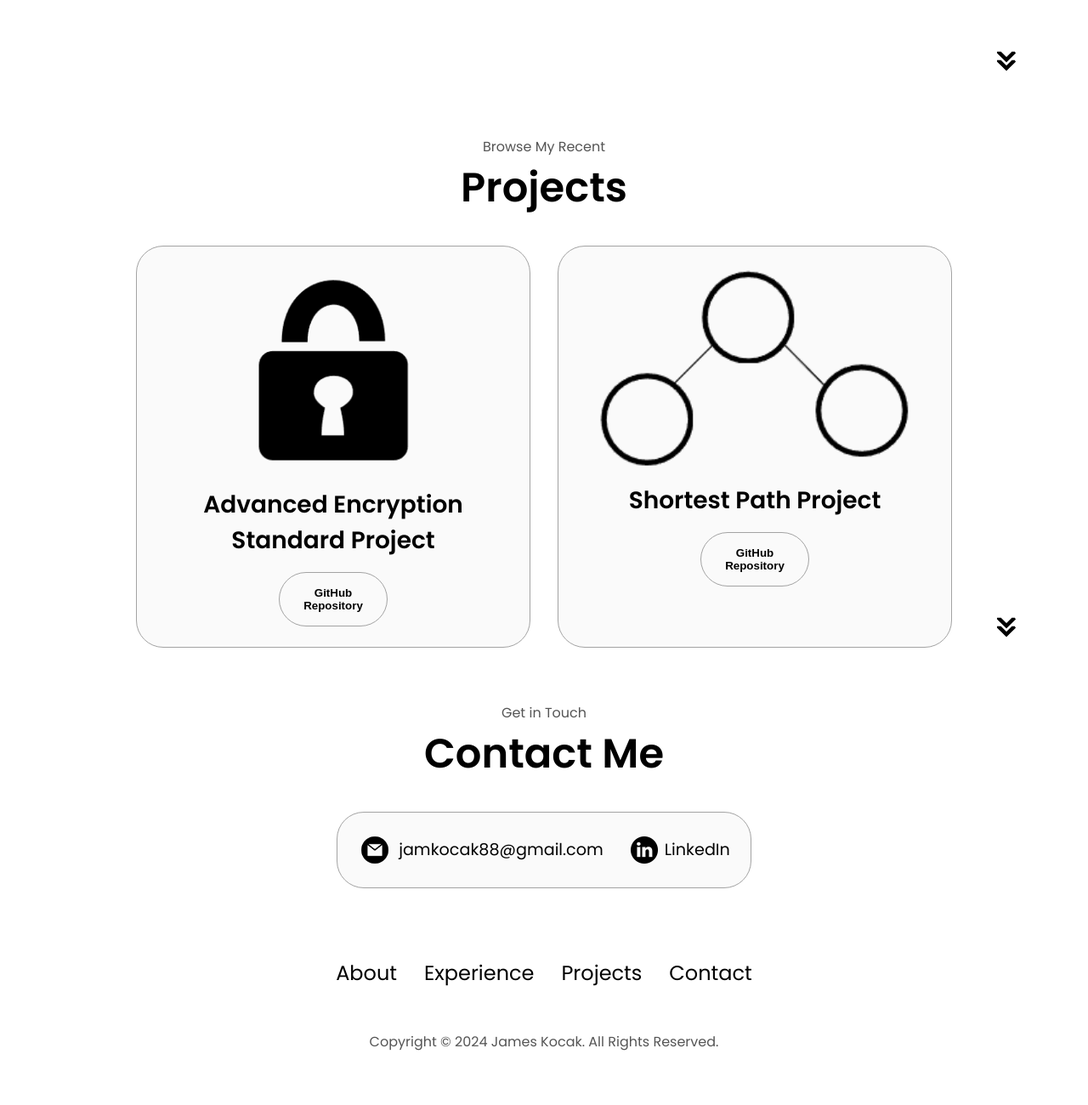
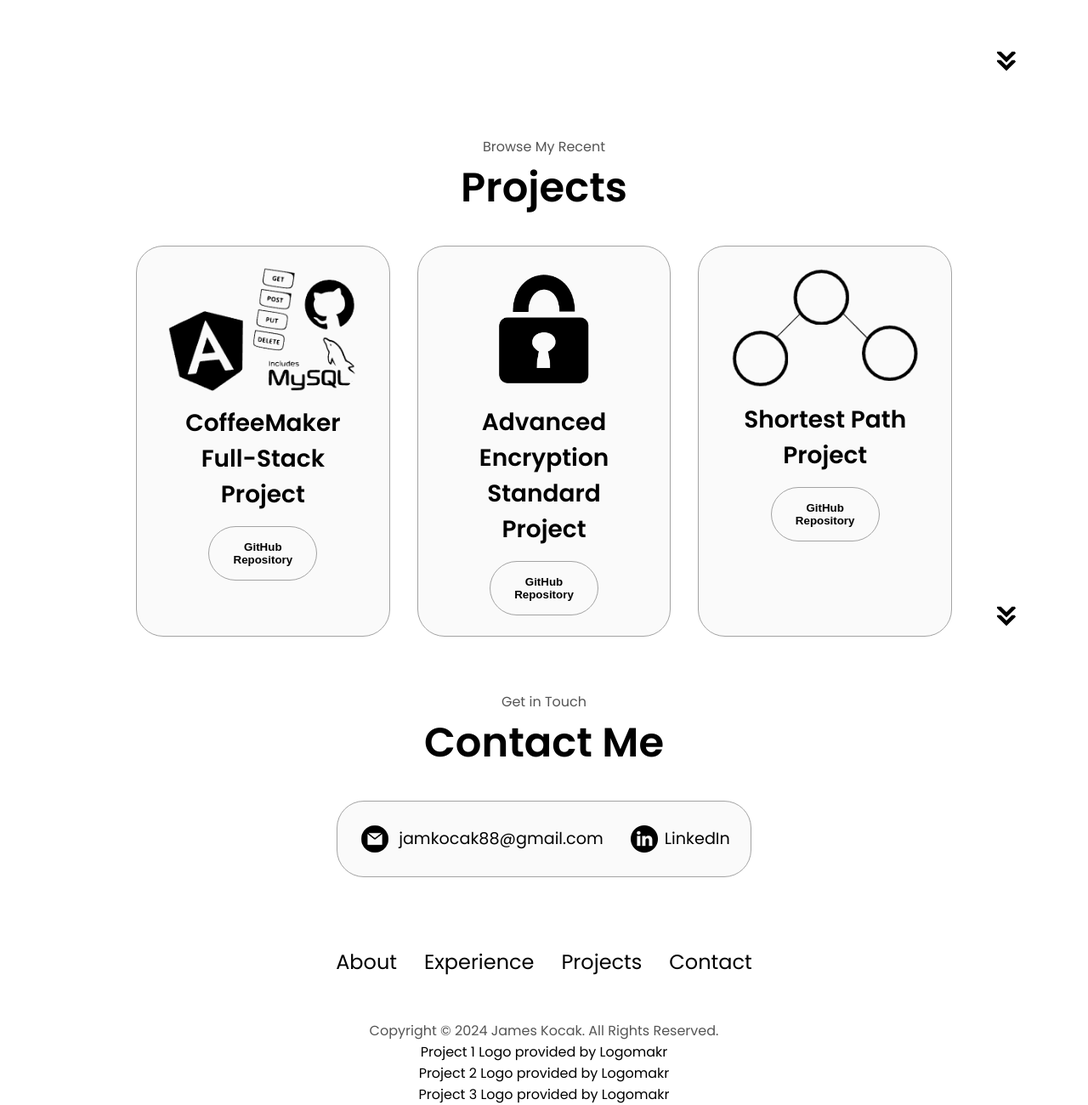
Before and after one commit to Jokocak/MyPortfolio, a plain HTML site: page index.html in a window 1280 px wide. Shown: the part 2304-3604 px from the top of the page at 85% size. Drawn offline with Linux system fonts and the light colour scheme.

Commit message:
[Implementation] Add Project 1 and logo

```diff
--- a/index.html
+++ b/index.html
@@ -308,27 +308,27 @@
         <div class="about-containers">
 
         <!-- Project 1 -->
-        <!-- <div class="details-container color-container">
+        <div class="details-container color-container">
           <div class="article-container">
-            <img src="./assets/project-1.png" alt="Project 1" class="project-img project-img-1"/>
+            <img src="./assets/CoffeeMakerLogo.png" alt="Project 1" class="project-img project-img-1"/>
           </div>
-          <h2 class="experience-sub-title project-title">Connect 4 Full-Stack Project</h2>
+          <h2 class="experience-sub-title project-title">CoffeeMaker Full-Stack Project</h2>
           <div class="btn-container">
             <button
               class="btn btn-color-2 project-btn"
-              onclick="openLinkInNewTab('https://github.com/Jokocak', event)"
+              onclick="openLinkInNewTab('https://github.com/Jokocak/CoffeeMaker.git', event)"
             >
               GitHub Repository
             </button>
 
-            <button
+            <!-- <button
               class="btn btn-color-2 project-btn"
               onclick="openLinkInNewTab('https://github.com/Jokocak', event)"
             >
               Live Demo
-            </button>
+            </button> -->
           </div>
-        </div> -->
+        </div>
 
         <!-- Project 2 -->
         <div class="details-container color-container">
@@ -432,6 +432,11 @@
 
       <!-- Copyright Symbol -->
       <p>Copyright &#169; 2024 James Kocak. All Rights Reserved.</p>
+
+      <!-- Project Images -->
+      <p><a href="https://next.app.logomakr.com/9YV3bM">Project 1 Logo provided by Logomakr</a></p>
+      <p><a href="https://next.app.logomakr.com/3CJpMa">Project 2 Logo provided by Logomakr</a></p>
+      <p><a href="https://next.app.logomakr.com/4JQyVm">Project 3 Logo provided by Logomakr</a></p>
     </footer>
 
     <!-- Link JavaScript scripts -->
```
Also changed, not shown: assets/CoffeeMakerLogo.png (added).
